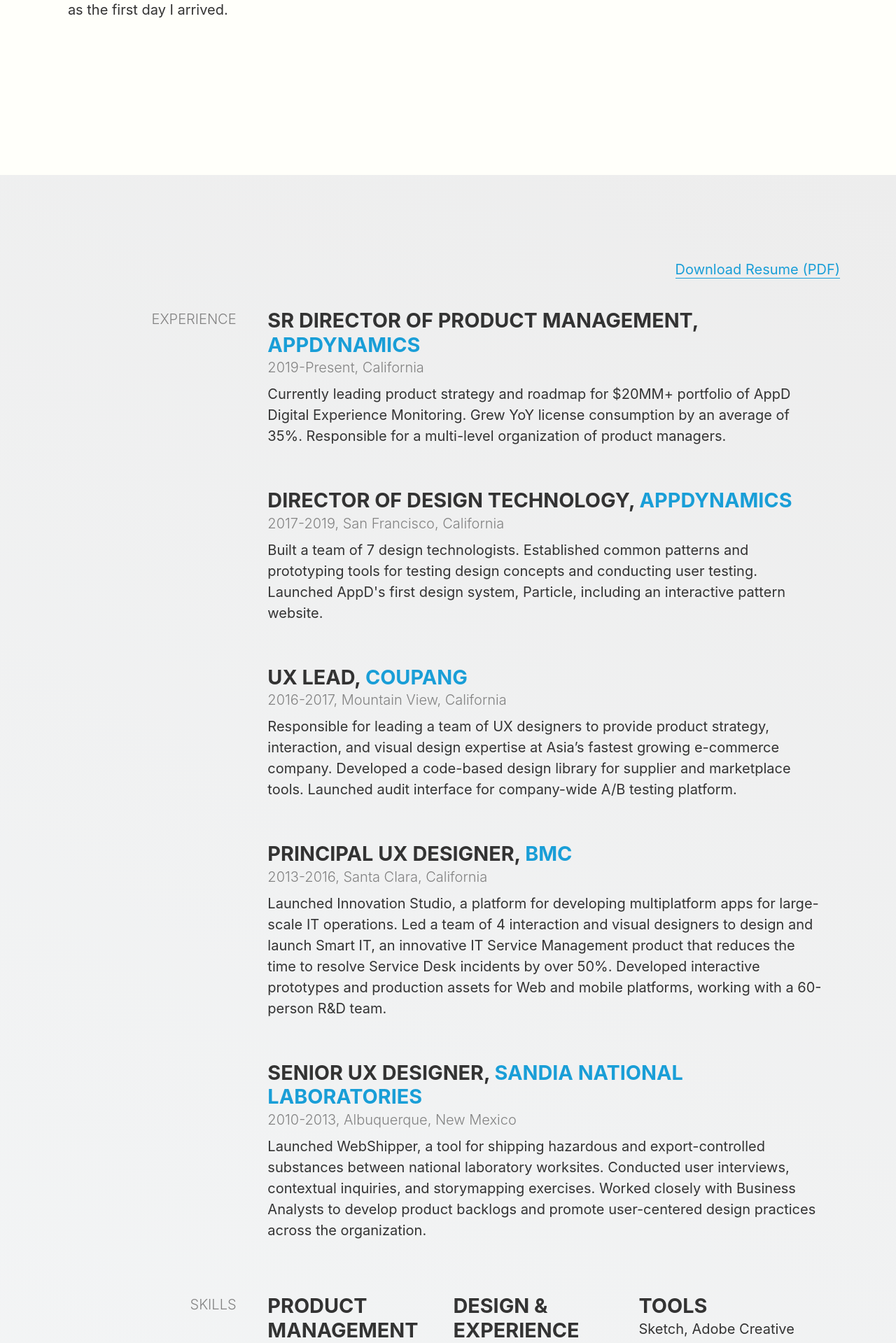
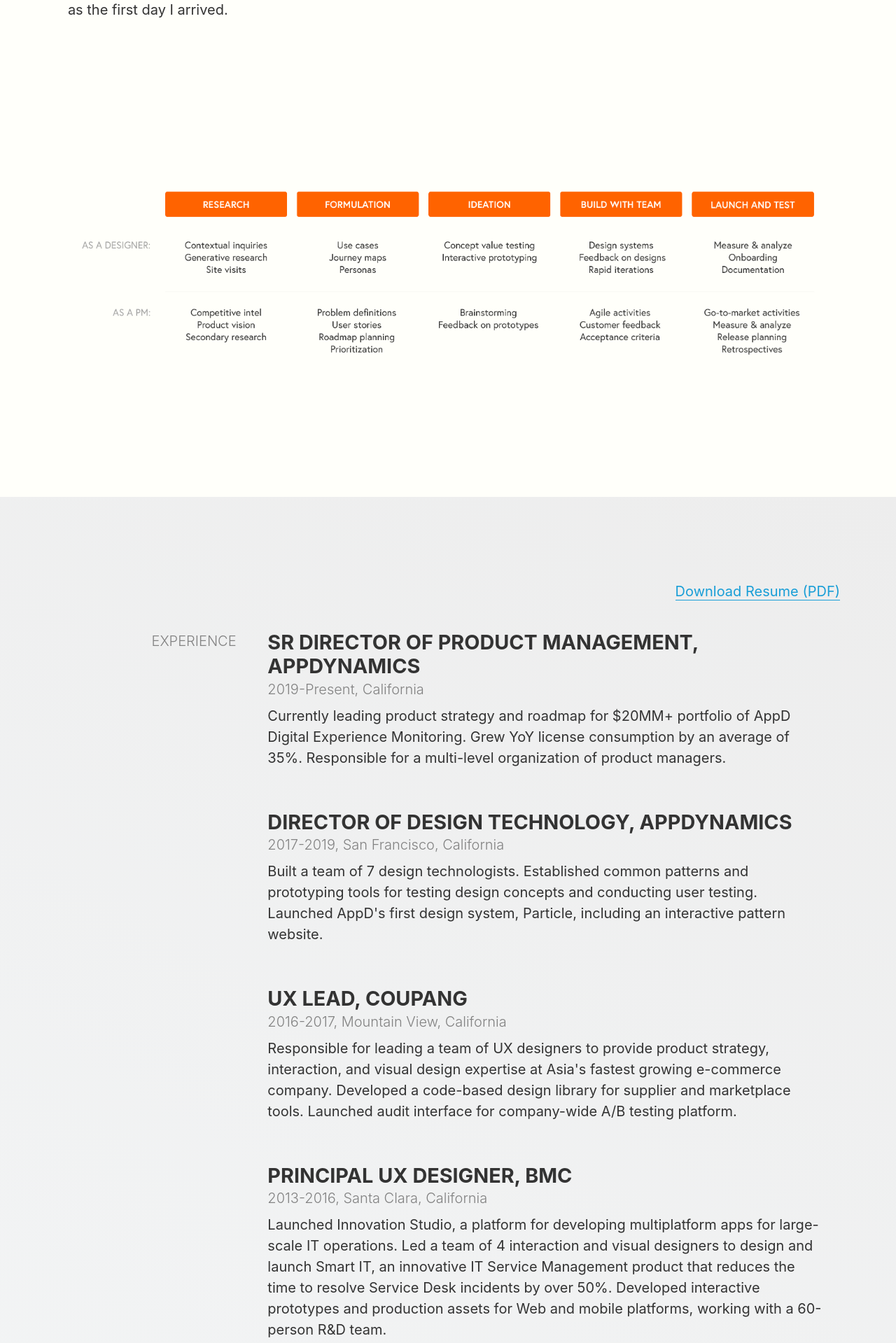
Before and after one commit to brzaik/brz4, a Jekyll site: the page built from about.html, in a window 1280 px wide. Shown: the part 967-2886 px from the top of the page at 70% size. Built offline with Jekyll 4.4.1, drawn with Linux system fonts in a browser that asks for light colours; nearby versions of some CDN libraries; some of the changed text lies outside the part shown.

Commit message:
Added process map to About.

```diff
--- a/about.html
+++ b/about.html
@@ -26,6 +26,12 @@ title: About
   </div>
 </div>
 
+<div class="container padder-margin-bottom">
+  <a href="/assets/images/process-diagram.png">
+    <img src="/assets/images/process-diagram.png" alt="My PM/Design Process Diagram" />
+  </a>
+</div>
+
 <div class="stripe stripe-gray">
   <div class="padder-calm">
 
@@ -41,7 +47,7 @@ title: About
       </div>
       <div class="col-9">
         <div class="padder-resume">
-          <h5 class="font-uppercase margin-none">Sr Director of Product Management, <a class="underline-hover" href="http://appdynamics.com">AppDynamics</a></h5>
+          <h5 class="font-uppercase margin-none">Sr Director of Product Management, <a class="underline-hover neutral" href="http://appdynamics.com">AppDynamics</a></h5>
           <p class="sub-header">
             2019-Present, California
           </p>
@@ -50,7 +56,7 @@ title: About
           </p>
         </div>
         <div class="padder-resume">
-          <h5 class="font-uppercase margin-none">Director of Design Technology, <a class="underline-hover" href="http://appdynamics.com">AppDynamics</a></h5>
+          <h5 class="font-uppercase margin-none">Director of Design Technology, <a class="underline-hover neutral" href="http://appdynamics.com">AppDynamics</a></h5>
           <p class="sub-header">
             2017-2019, San Francisco, California
           </p>
@@ -59,16 +65,16 @@ title: About
           </p>
         </div>
         <div class="padder-resume">
-          <h5 class="font-uppercase margin-none">UX Lead, <a class="underline-hover" href="http://coupang.com">Coupang</a></h5>
+          <h5 class="font-uppercase margin-none">UX Lead, <a class="underline-hover neutral" href="http://coupang.com">Coupang</a></h5>
           <p class="sub-header">
             2016-2017, Mountain View, California
           </p>
           <p>
-            Responsible for leading a team of UX designers to provide product strategy, interaction, and visual design expertise at Asia’s fastest growing e-commerce company. Developed a code-based design library for supplier and marketplace tools. Launched audit interface for company-wide A/B testing platform.
+            Responsible for leading a team of UX designers to provide product strategy, interaction, and visual design expertise at Asia's fastest growing e-commerce company. Developed a code-based design library for supplier and marketplace tools. Launched audit interface for company-wide A/B testing platform.
           </p>
         </div>
         <div class="padder-resume">
-          <h5 class="font-uppercase margin-none">Principal UX Designer, <a class="underline-hover" href="http://bmc.com">BMC</a></h5>
+          <h5 class="font-uppercase margin-none">Principal UX Designer, <a class="underline-hover neutral" href="http://bmc.com">BMC</a></h5>
           <p class="sub-header">
             2013-2016, Santa Clara, California
           </p>
@@ -77,7 +83,7 @@ title: About
           </p>
         </div>
         <div class="padder-resume">
-          <h5 class="font-uppercase margin-none">Senior UX Designer, <a class="underline-hover" href="http://sandia.gov">Sandia National Laboratories</a></h5>
+          <h5 class="font-uppercase margin-none">Senior UX Designer, <a class="underline-hover neutral" href="http://sandia.gov">Sandia National Laboratories</a></h5>
           <p class="sub-header">
             2010-2013, Albuquerque, New Mexico
           </p>
@@ -90,67 +96,11 @@ title: About
 
     <div class="row">
       <div class="col-3">
-        <p class="sub-header font-uppercase right">Skills</p>
-      </div>
-      <div class="col-9">
-
-        <div class="row-flush">
-          <div class="col-4">
-            <h5 class="margin-none font-uppercase">
-              Product Management
-            </h5>
-            <p>
-              Product Vision &amp; Strategy
-              <br />
-              Prioritization (MVP, GA)
-              <br />
-              Roadmaps
-              <br />
-              Journey Mapping
-              <br />
-              Agile Practices
-            </p>
-          </div>
-          <div class="col-4">
-            <h5 class="margin-none font-uppercase">
-              Design &amp; Experience
-            </h5>
-            <p>
-              Design Systems
-              <br />
-              Interaction Design
-              <br />
-              Prototyping
-              <br />
-              Generative User Research
-              <br />
-              Concept Value Testing
-            </p>
-          </div>
-          <div class="col-4">
-            <h5 class="margin-none font-uppercase">
-              Tools
-            </h5>
-            <p>
-              Sketch, Adobe Creative Suite
-              <br />
-              Prototyping (InVision, Principle)
-              <br />
-              HTML, CSS, React, JavaScript
-            </p>
-          </div>
-        </div>
-
-      </div>
-    </div><!-- end .row -->
-
-    <div class="row">
-      <div class="col-3">
         <p class="sub-header font-uppercase right">Education</p>
       </div>
       <div class="col-9">
         <div class="padder-resume">
-          <h5 class="font-uppercase margin-none"><a class="underline-hover" href="http://rpi.edu">Rensselaer Polytechnic Institute</a></h5>
+          <h5 class="font-uppercase margin-none"><a class="underline-hover neutral" href="http://rpi.edu">Rensselaer Polytechnic Institute</a></h5>
           <p class="sub-header">
             Troy, New York
           </p>
@@ -160,19 +110,6 @@ title: About
             Bachelor of Computer and Systems Engineering
             <br />
             Graduated May 2010
-          </p>
-        </div>
-      </div>
-    </div><!-- end .row -->
-
-    <div class="row">
-      <div class="col-3">
-        <p class="sub-header font-uppercase right">Extracurriculars</p>
-      </div>
-      <div class="col-9">
-        <div class="padder-resume">
-          <p>
-            Vinyl, world travel, meditation, skydiving, and speaking Chinese poorly.
           </p>
         </div>
       </div>
--- a/assets/sass/base/_type.scss
+++ b/assets/sass/base/_type.scss
@@ -60,11 +60,6 @@ a {
   text-decoration: none;
   transition: ease-in-out all 0.15s;
 
-  &.underline {
-    border-bottom: solid 1px $link-color;
-    transition: ease-in-out all 0.15s;
-  }
-
   &:hover {
     color: darken($link-color, 15%);
     transition: ease-in-out all 0.15s;
@@ -76,6 +71,20 @@ a {
     &.underline-hover {
       border-bottom: solid 1px darken($link-color, 15%);
     }
+  }
+
+  &.neutral {
+    color: $color-base;
+
+    &:hover {
+      color: darken($color-base, 15%);
+      transition: ease-in-out all 0.15s;
+    }
+  }
+
+  &.underline {
+    border-bottom: solid 1px $link-color;
+    transition: ease-in-out all 0.15s;
   }
 }
 
```
Also changed, not shown: assets/images/process-diagram.png (added).
